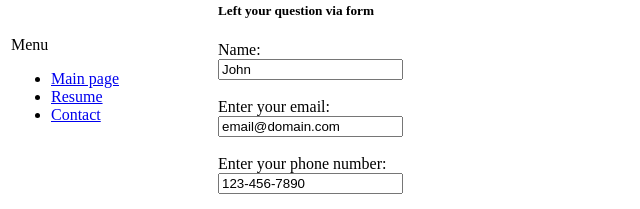
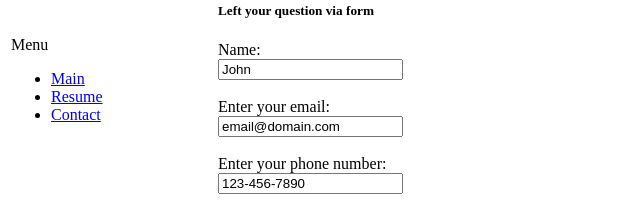
Before and after one commit to Kristi-T/HTML5-CSS3, a plain HTML site: page contactPage.html in a window 1280 px wide. Shown: the part 293-502 px from the top of the page, 0-640 px from the left. Drawn offline with Linux system fonts and the light colour scheme.

Commit message:
Update contactPage.html

```diff
--- a/contactPage.html
+++ b/contactPage.html
@@ -6,8 +6,10 @@
     <title>Main page</title>
   </head>
   <style>
-    table {
-      border: 0px solid black;
+    table,
+    th,
+    td {
+      border: 0px solid transparent;
     }
   </style>
   <body>
@@ -21,7 +23,7 @@
         <td width="200">
           <p>Menu</p>
           <ul>
-            <li><a href="./index.html">Main page</a></li>
+            <li><a href="./index.html">Main</a></li>
             <li><a href="./resumePage.html">Resume</a></li>
             <li><a href="./contactPage.html">Contact</a></li>
           </ul>
```
